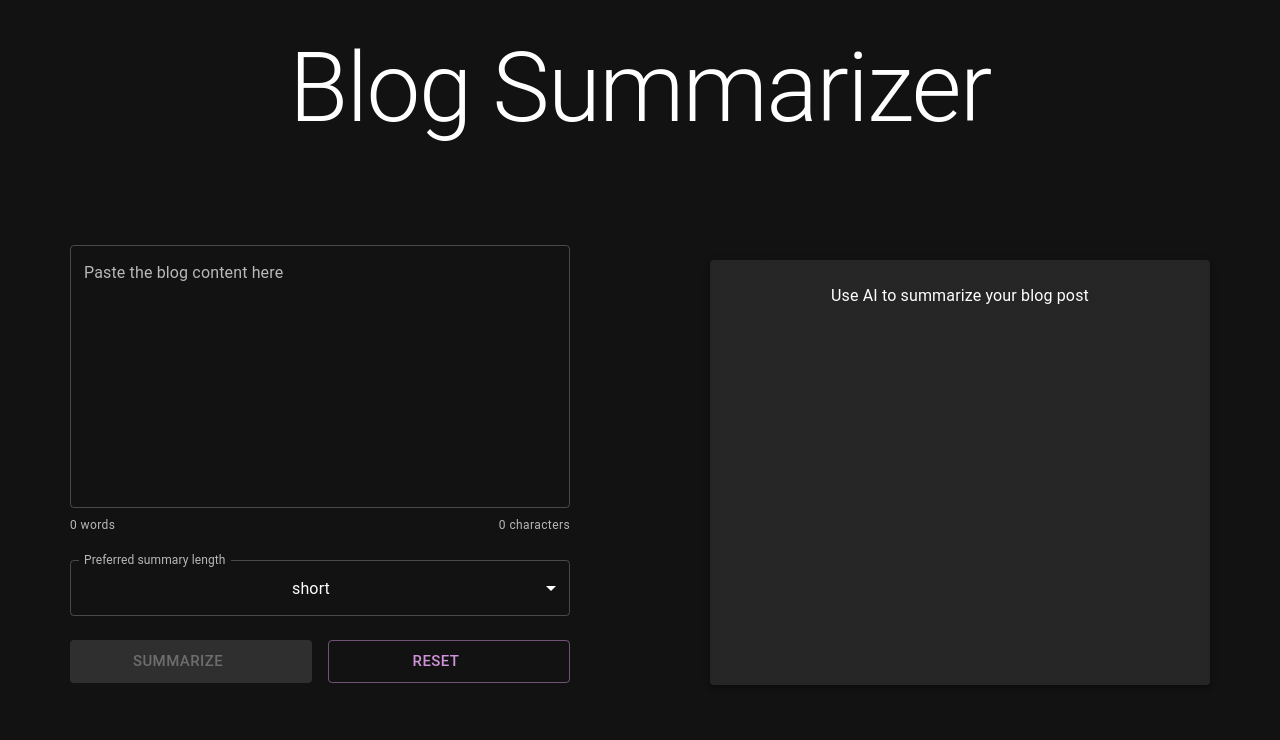
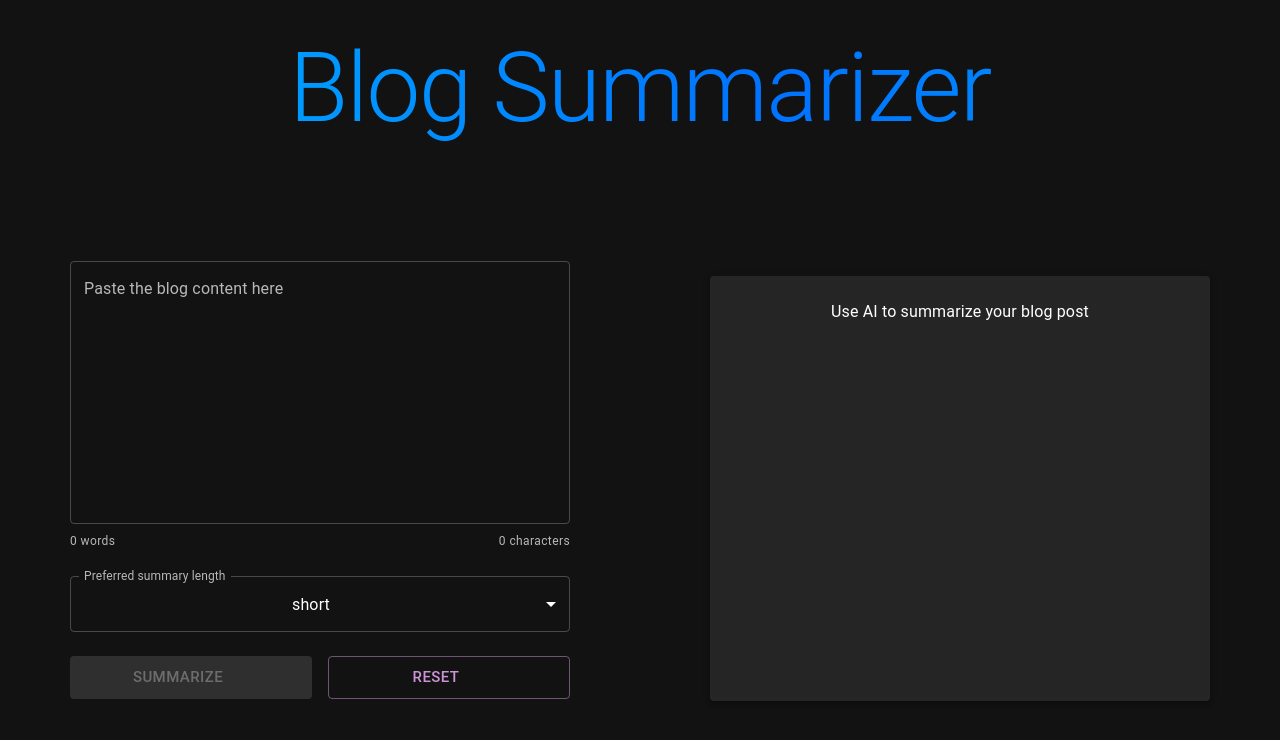
Before and after one commit to balayokesh/blog-summarizer, a React app in the folder frontend/: page / in a window 1280 px wide. Shown: the top 740 px of the page. Built offline with nearby package versions, Linux system fonts and the light colour scheme; some icons are missing; the HTML template or start-up script is replaced by a standard one.

Commit message:
Add masked title animation to the blog summarizer header

```diff
--- a/frontend/src/App.css
+++ b/frontend/src/App.css
@@ -38,3 +38,22 @@
     min-height: 180px;
   }
 }
+
+@keyframes mask-text {
+  0% {
+    background-position: -200% 0;
+  }
+  100% {
+    background-position: 200% 0;
+  }
+}
+
+.masked-title {
+  background: linear-gradient(90deg, #00c6ff, #0072ff, #00c6ff 80%);
+  background-size: 200% auto;
+  color: transparent;
+  background-clip: text;
+  -webkit-background-clip: text;
+  -webkit-text-fill-color: transparent;
+  animation: mask-text 10s linear infinite;
+}
--- a/frontend/src/App.jsx
+++ b/frontend/src/App.jsx
@@ -82,7 +82,7 @@ function App() {
 	return (
 		<>
 			<Box sx={{ display: 'flex', flexDirection: 'column', minHeight: '100vh' }}>
-				<Typography variant="h1" component="h1" align="center" sx={{ mt: 4 }}>
+				<Typography variant="h1" component="h1" align="center" sx={{ my: 4 }} className="masked-title">
 					Blog Summarizer
 				</Typography>
 
```
